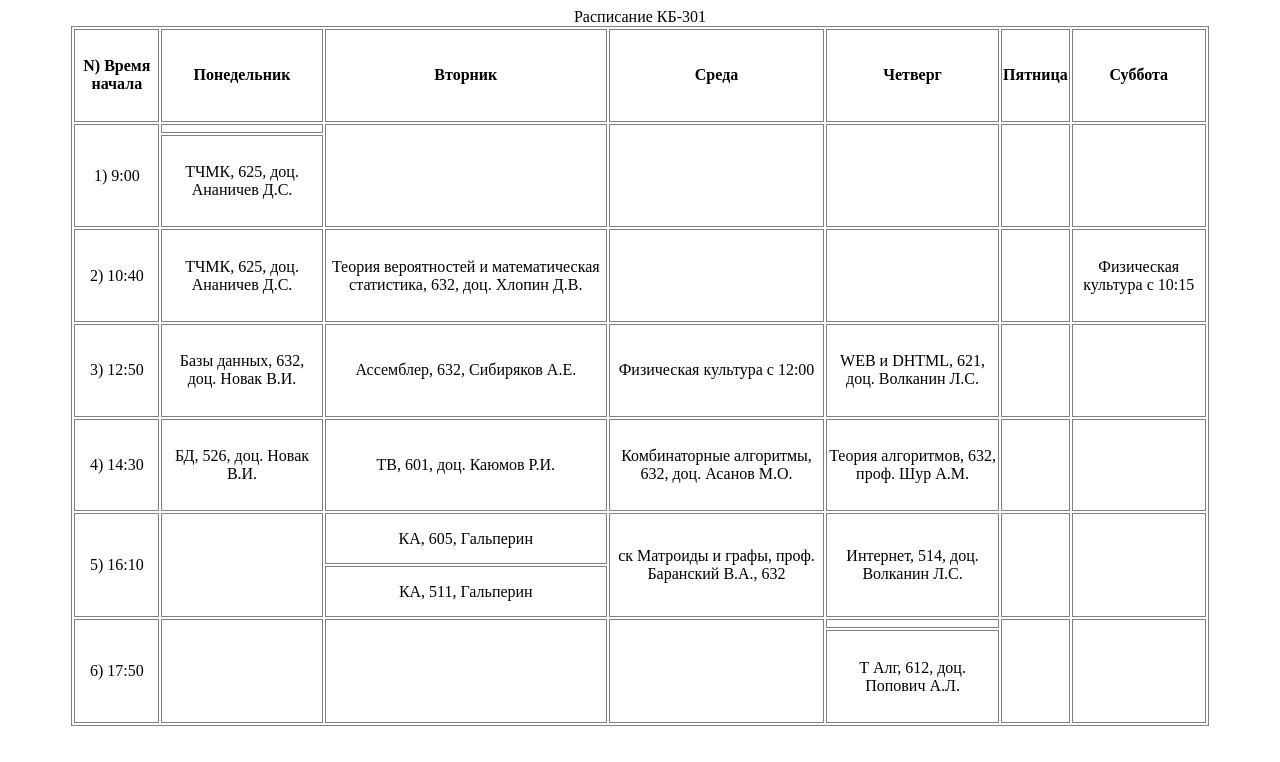
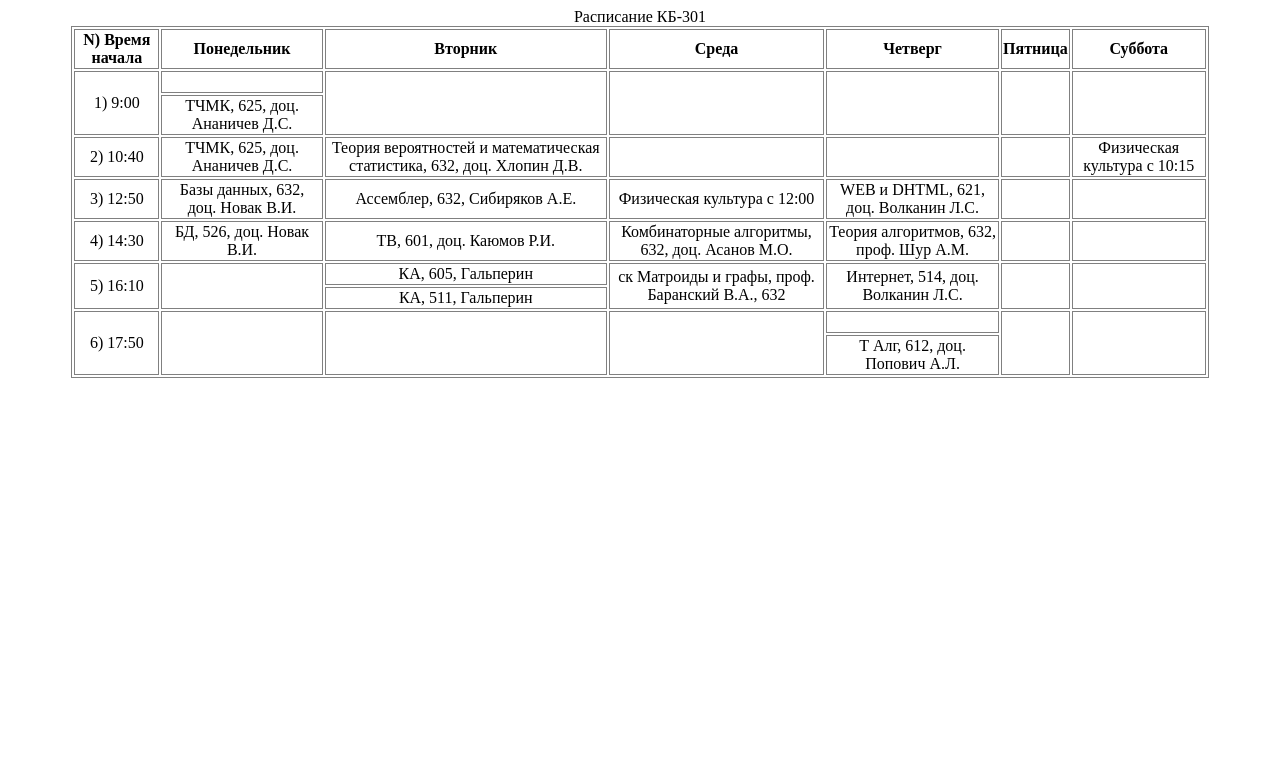
Before and after one commit to ADruzhinin/adruzhinin.github.io, a plain HTML site: page index.html in a window 1280 px wide. Drawn offline with Linux system fonts and the light colour scheme.

Commit message:
Add files via upload

```diff
--- a/index.html
+++ b/index.html
@@ -1,10 +1,11 @@
 <!DOCTYPE HTML>
 <html>
 	<head>
-		<meta charset="utf-8">
+		<meta charset='utf-8'>
 		<title>
 			Расписание
 		</title>
+		<link rel=stylesheet type='text/css' href='st.css'>
 		<style>
 		 table, td, tr, th{
 		 	text-align: center;
@@ -13,7 +14,7 @@
 		</style>
 	</head>
 	<body>
-		<table align=center height=700 width=90%>
+		<table align=center>
 			<caption>Расписание КБ-301</caption>
 			<tr>
 				<th>N) Время начала</th>
@@ -26,7 +27,7 @@
 			</tr>
 			<tr>
 				<td rowspan=2>1) 9:00</td>
-				<td></td>
+				<td>&nbsp</td>
 				<td rowspan=2></td>
 				<td rowspan=2></td>
 				<td rowspan=2></td>
@@ -80,7 +81,7 @@
 				<td rowspan=2></td>
 				<td rowspan=2></td>
 				<td rowspan=2></td>
-				<td></td>
+				<td>&nbsp</td>
 				<td rowspan=2></td>
 				<td rowspan=2></td>
 			</tr>
--- /dev/null
+++ b/st.css
@@ -0,0 +1,21 @@
+td {
+
+	text-align: center;
+	border: 1px solid gray;
+}
+tr {
+	text-align: center;
+	border: 1px solid gray;
+}
+
+th {
+	text-align: center;
+	border: 1px solid gray;
+}
+
+table {
+	height: 100%;
+	width: 90%;
+	text-align: center;
+	border: 1px solid gray;
+}
```
